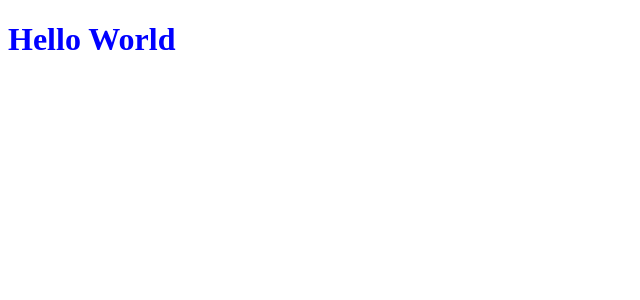
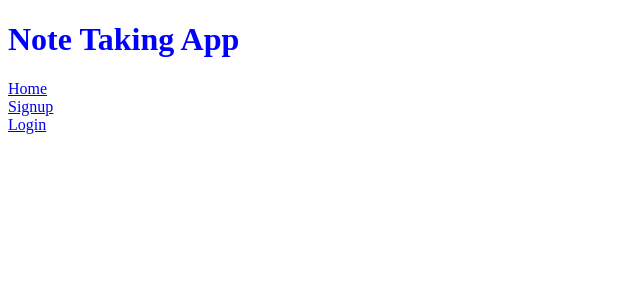
Before and after one commit to laurieroy/react-notes, a React app: page / in a window 1280 px wide. Shown: the top 300 px of the page, without its empty margins (0-640 px from the left). Built offline with nearby package versions, Linux system fonts and the light colour scheme.

Commit message:
Scope out pages, adding routes to App

```diff
--- a/src/components/App.js
+++ b/src/components/App.js
@@ -1,5 +1,21 @@
 import React from "react";
+import { Switch, Route } from "react-router-dom";
+
+import Auth from "../pages/Auth.jsx";
+import Dashboard from "../pages/Dashboard.jsx";
+import Home from "../pages/Home.jsx";
+import Nav from "./Nav.jsx";
 
 export const App = (props) => {
-  return <h1>Hello World</h1>;
+  return (
+    <>
+      <Nav>
+        <Switch>
+          <Route exact path="/" component={Home} />
+          <Route path="/auth/:form" component={Auth} />
+          <Route path="/dashboard" component={Dashboard} />
+        </Switch>
+      </Nav>
+    </>
+  );
 };
--- /dev/null
+++ b/src/components/Nav.jsx
@@ -0,0 +1,23 @@
+import React from "react";
+import { Link } from "react-router-dom";
+
+const Nav = (props) => {
+  return (
+    <header>
+      <h1>Note Taking App</h1>
+      <nav>
+        <Link to="/">
+          <div>Home</div>
+        </Link>
+        <Link to="/auth/signup">
+          <div>Signup</div>
+        </Link>
+        <Link to="/auth/login">
+          <div>Login</div>
+        </Link>
+      </nav>
+    </header>
+  );
+};
+
+export default Nav;
--- /dev/null
+++ b/src/pages/Auth.jsx
@@ -0,0 +1,55 @@
+// import React, { useState } from "react";
+// import { useAppState } from "../AppState.jsx";
+
+// const Auth = (props) => {
+//   const type = props.match.params.form;
+//   const [formData, setFormData] = useState({
+//     username: "",
+//     password: "",
+//   });
+
+//   const { dispatch } = useAppState();
+
+//   const action = {
+//     signup: {
+//       action: "signup",
+//       payload: formData,
+//     },
+//     login: {
+//       action: "login",
+//       payload: formData,
+//     },
+//   };
+
+//   const handleChange = (e) => {
+//     setFormData({ ...formData, [e.target.name]: e.target.value });
+//   };
+
+//   const handleSubmit = (e) => {
+//     e.preventDefault();
+
+//     dispatch([action.type]);
+//   };
+
+//   return (
+//     <div>
+//       <form onSubmit={handleSubmit}>
+//         <input
+//           type="text"
+//           name="username"
+//           value={formData.username}
+//           onChange={handleChange}
+//         />
+//         <input
+//           type="tpassword"
+//           name="password"
+//           value={formData.password}
+//           onChange={handleChange}
+//         />
+//         <input type="submit" value={type} />
+//       </form>
+//     </div>
+//   );
+// };
+
+// export default Auth;
--- /dev/null
+++ b/src/pages/Dashboard.jsx
@@ -0,0 +1,7 @@
+import React from "react";
+
+const Dashboard = (props) => {
+  return <h1>Dashboard</h1>;
+};
+
+export default Dashboard;
--- /dev/null
+++ b/src/pages/Home.jsx
@@ -0,0 +1,7 @@
+import React from "react";
+
+const Home = (props) => {
+  return <h1>Home</h1>;
+};
+
+export default Home;
```
